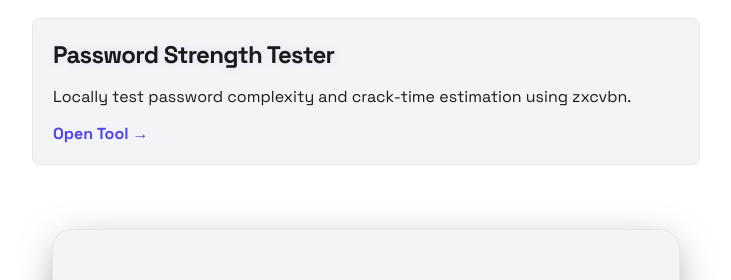
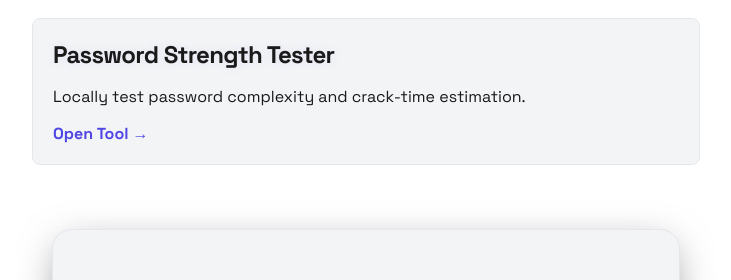
Before and after one commit to PASSK3YS/PASSK3YS.github.io, a Jekyll site: the page built from tools.md, in a window 1280 px wide. Shown: the part 393-673 px from the top of the page, without its empty margins (274-1005 px from the left). Built offline with Jekyll 4.4.1, drawn with Linux system fonts in a browser that asks for light colours.

Commit message:
chore: update description

```diff
--- a/tools.md
+++ b/tools.md
@@ -22,7 +22,7 @@ permalink: /tools/
       <h2 style="margin-top: 0;">
         <a href="/password-tester/" style="text-decoration: none; color: inherit;">Password Strength Tester</a>
       </h2>
-      <p>Locally test password complexity and crack-time estimation using zxcvbn.</p>
+      <p>Locally test password complexity and crack-time estimation.</p>
       <a href="/password-tester/" style="font-weight: bold; color: var(--accent);">Open Tool &rarr;</a>
     </div>
 
```
